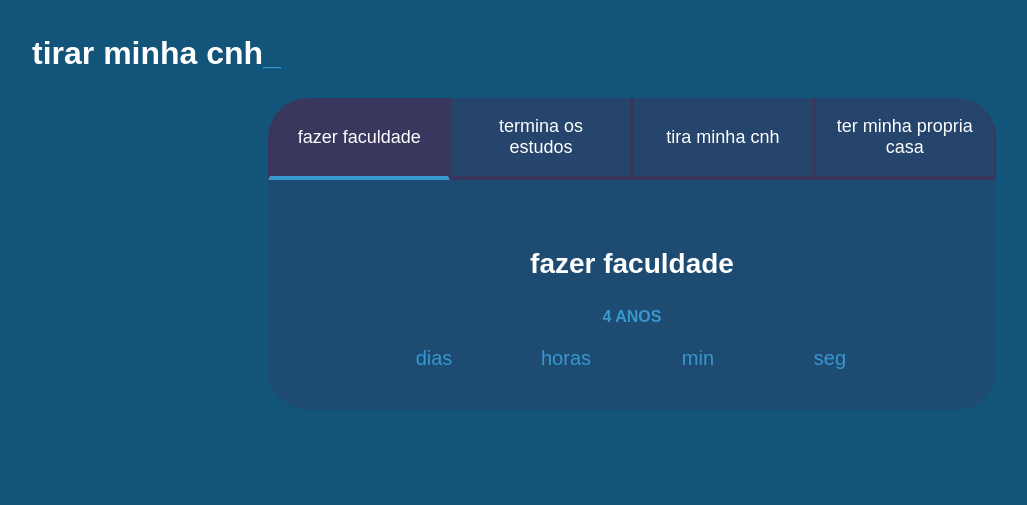
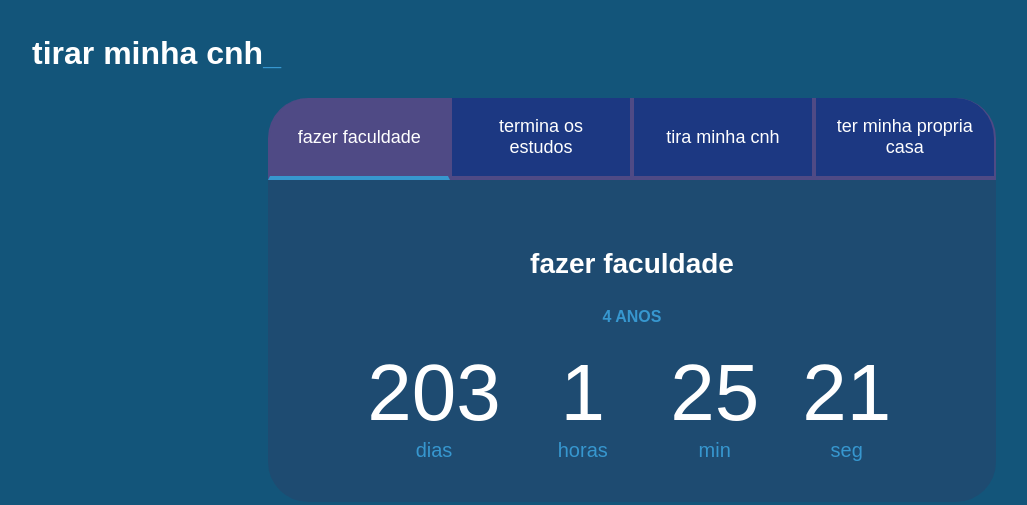
Before and after one commit to isabellypontes/agenda2025, a plain HTML site: page index.html in a window 1280 px wide. Shown: the whole page, without its empty margins (8-1035 px from the left). Drawn offline with Linux system fonts and the light colour scheme.

Commit message:
Add files via upload

```diff
--- a/main.js
+++ b/main.js
@@ -1,57 +1,59 @@
 const botoes = document.querySelectorAll(".botao");
-const rextos = document.querySelectorAll(".aba-conteudo")
+const textos = document.querySelectorAll(".aba-conteudo");
 
-for (let i=0; i < botoes.length; i++){
+for (let i = 0; i < botoes.length; i++) {
+    botoes[i].onclick = function () {
 
-botoes[i].onclik = function(){
-    for(let j=0; j< botoes.length; j++){
-        botoes[j].classList.remove("ativo");
-        textos[j].classList.remove("ativo");
+        for (let j = 0; j < botoes.length; j++) {
+            botoes[j].classList.remove("ativo");
+            textos[j].classList.remove("ativo");
+        }
+
+        botoes[i].classList.add("ativo");
+        textos[i].classList.add("ativo");
     }
-    botoes[i].classList.add('ativo');
-    textos[i].classList.add("ativo");
-}
 }
 
 const contadores = document.querySelectorAll(".contador");
-const tempoObjetivo1 = new Date("2029-12-15T00:00:00");
-const tempoObjetivo2 = new Date("2025-12-05T00:00:00");
-const tempoObjetivo3 = new Date("2026-06-08T00:00:00");
-const tempoObjetivo4 = new Date("2027-01-01T00:00:00");
-
+const tempoObjetivo1 = new Date("2025-12-19T00:00:00"); // 6 meses
+const tempoObjetivo2 = new Date("2025-10-15T00:00:00"); // 3 meses
+const tempoObjetivo3 = new Date("2025-06-30T00:00:00"); // 2 mês e meio
+const tempoObjetivo4 = new Date("2025-09-29T00:00:00"); // 5 mês
 
 const tempos = [tempoObjetivo1, tempoObjetivo2, tempoObjetivo3, tempoObjetivo4];
 
-function calculaTempo(tempoObjetivo){
 
+
+
+function calculaTempo(tempoObjetivo) {
     let tempoAtual = new Date();
-    let tempoFinal = tempoObjetivo-tempoAtual;
-    let segundos = Math.floor(tempoFinal/1000);
-    let minutos = Math.floor(segundos/60);
-    let horas = Math.floor(minutos/60);
-    let dias = Math.floor(horas/24);
+    let tempoFinal = tempoObjetivo - tempoAtual;
+    let segundos = Math.floor(tempoFinal / 1000);
+    let minutos = Math.floor(segundos / 60);
+    let horas = Math.floor(minutos / 60);
+    let dias = Math.floor(horas / 24)
 
-    segundos%=60;
-    minutos%=60;
-    horas%=24;
-    if(tempoFinal>0){
-        return[dias,horas,minutos,segundos];
-    }else{
-        return[0,0,0,0];
+    segundos %= 60;
+    minutos %= 60;
+    horas %= 24;
+    if (tempoFinal > 0) {
+        return [dias, horas, minutos, segundos];
+    } else {
+        return [0, 0, 0, 0];
     }
 }
 
-
-function atualizaCronometro(){
-
-    for (let i=0; i< contadores.length; i++){
-        document.getElementById("dias"+i).textContent = calculaTempo(tempos[i])[0];
-        document.getElementById("horas"+i).textContent = calculaTempo(tempo[i])[1];
-        document.getElementById("min"+i).textContent = calculaTempo(tempo[i])[2];
+function atualizaCronometro() {
+    for (let i = 0; i < contadores.length; i++) {
+        document.getElementById("dias" + i).textContent = calculaTempo(tempos[i])[0];
+        document.getElementById("horas" + i).textContent = calculaTempo(tempos[i])[1];
+        document.getElementById("min" + i).textContent = calculaTempo(tempos[i])[2];
+        document.getElementById("seg" + i).textContent = calculaTempo(tempos[i])[3];
     }
 }
 
-function comecaCronometro(){
-
-
+function comecaCronometro() {
+    atualizaCronometro();
+    setInterval(atualizaCronometro, 1000);
 }
+comecaCronometro();
--- a/style.css
+++ b/style.css
@@ -5,8 +5,8 @@
     --cor-de-fundo: #13557a;
     --verde: #3797cf;
     --branco: #FFFFFF;
-    --botao-ativo: #3A375E;
-    --botao-inativo: rgba(58, 55, 94, 0.5);
+    --botao-ativo: #4f4a85;
+    --botao-inativo: rgba(38, 29, 138, 0.5);
     --texto-fundo: rgba(58, 55, 94, 0.3);
 }
 
```
